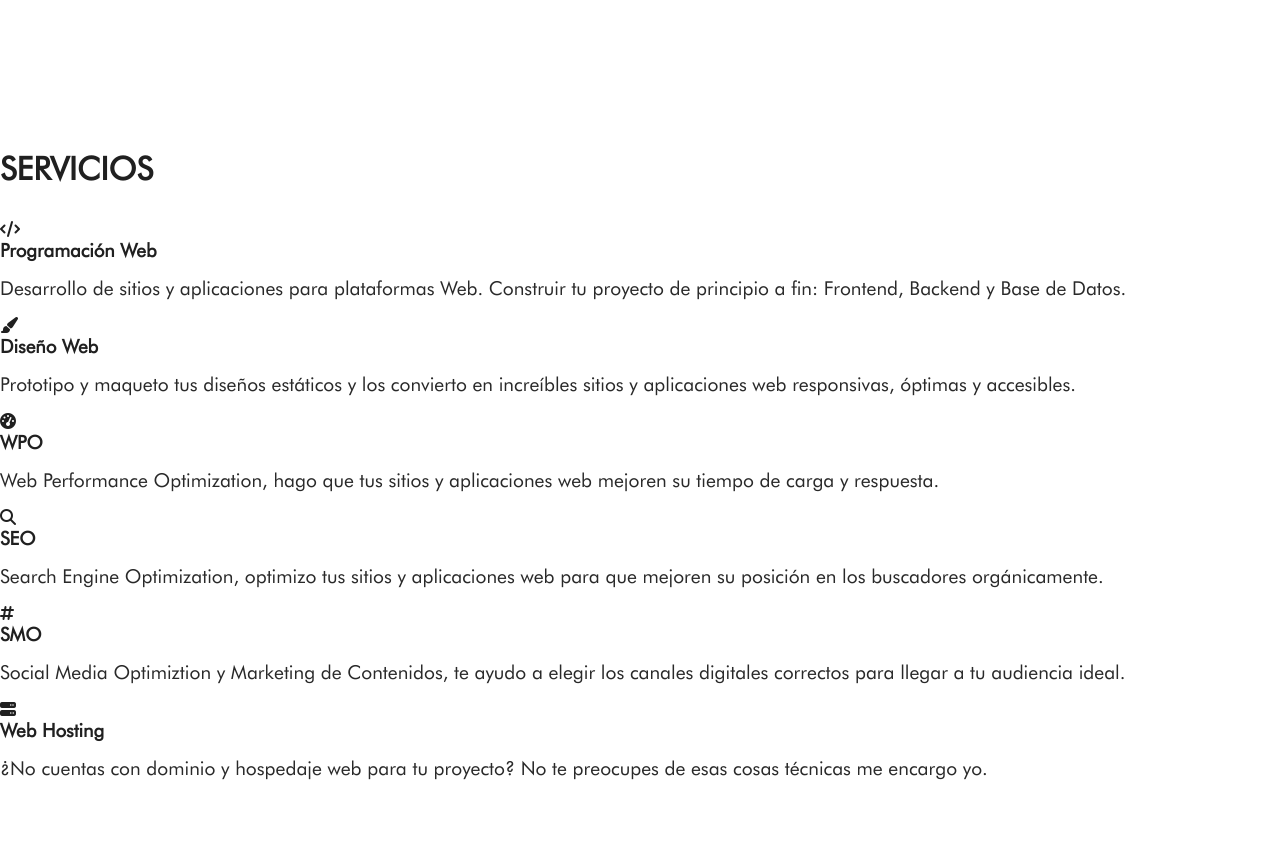
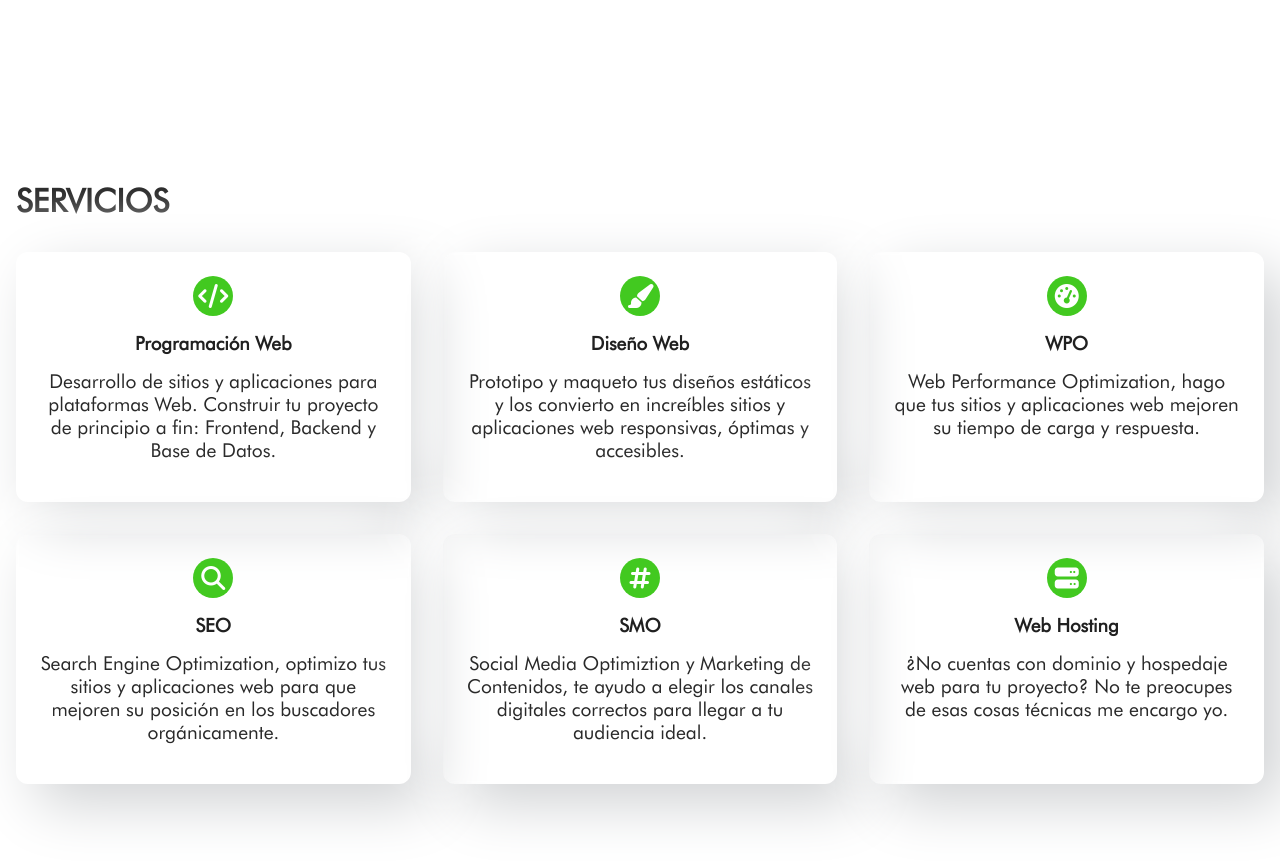
Before and after one commit to plunkydev/davidrosalesplunky, a website built with webpack: page src/template.html in a window 1280 px wide. Shown: the part 1920-2781 px from the top of the page. Built offline with nearby package versions, Linux system fonts and the light colour scheme.

Commit message:
feat(styles): agregar estilos para la seccion servicios

```diff
--- a/src/style.css
+++ b/src/style.css
@@ -444,3 +444,74 @@ p {
 
 
 /*Fin Estilos para el encabezado skills ---------------------------------------------------------------*/
+/*Estilos para el encabezado servicios ---------------------------------------------------------------*/
+.servicios {
+  text-align: center;
+  padding: 2rem 1rem;
+}
+
+.servicios-grid {
+  display: grid;
+  gap: 2rem;
+}
+
+/* Responsive columnas */
+@media (max-width: 767px) {
+  .servicios-grid {
+    grid-template-columns: 1fr;
+  }
+}
+@media (min-width: 768px) and (max-width: 1023px) {
+  .servicios-grid {
+    grid-template-columns: repeat(2, 1fr);
+  }
+}
+@media (min-width: 1024px) {
+  .servicios-grid {
+    grid-template-columns: repeat(3, 1fr);
+  }
+}
+
+/* Tarjeta */
+.servicio {
+  background: #fff;
+  padding: 1.5rem;
+  border-radius: 12px;
+  box-shadow:  20px 20px 60px #d0d2d4,
+             -20px -20px 60px #ffffff;
+  background-color: rgba(207, 206, 242, 0);
+  -webkit-backdrop-filter: blur(3px); /* Add this line to support Safari 9+, Safari on iOS 9+ */
+  backdrop-filter: blur(3px);
+  display: flex;
+  flex-direction: column;
+  align-items: center;
+}
+
+.servicio:hover {
+  box-shadow:  20px 20px 60px #d0d2d4,
+             -20px -20px 60px #ffffff;
+  background: linear-gradient(145deg, #dddee0b7, #ffffff76);
+  -webkit-backdrop-filter: blur(3px); /* Add this line to support Safari 9+, Safari on iOS 9+ */
+  backdrop-filter: blur(3px);
+  transition: box-shadow 0.3s ease, background-color 0.3s ease;
+}
+
+/* Icono */
+.servicio .icono {
+  width: 2.5rem;
+  height: 2.5rem;
+  margin-bottom: 1rem;
+  border-radius: 50%;
+  background: var(--verde-matrix); /* color base del círculo */
+  display: flex;
+  align-items: center;
+  justify-content: center;
+}
+
+.servicio .icono i {
+  font-size: 24px;
+  color: white;
+}
+
+
+/*Fin Estilos para el encabezado del servicios ---------------------------------------------------------------*/
```
